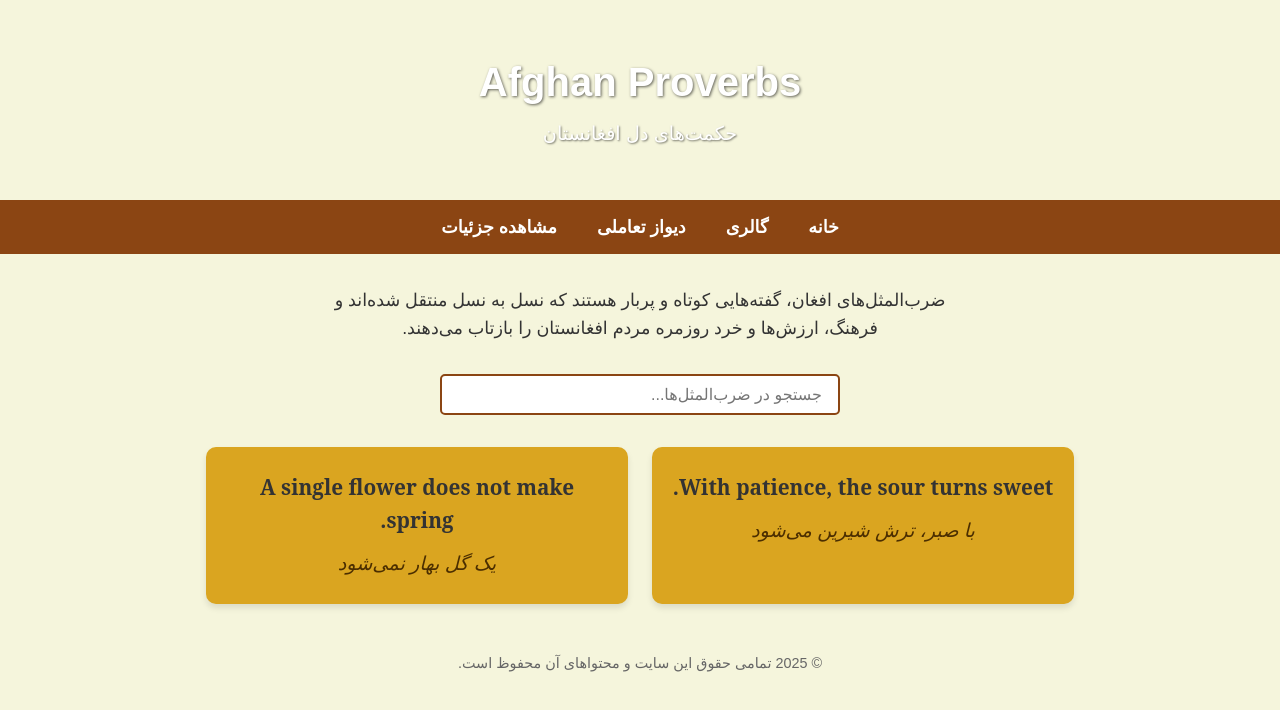
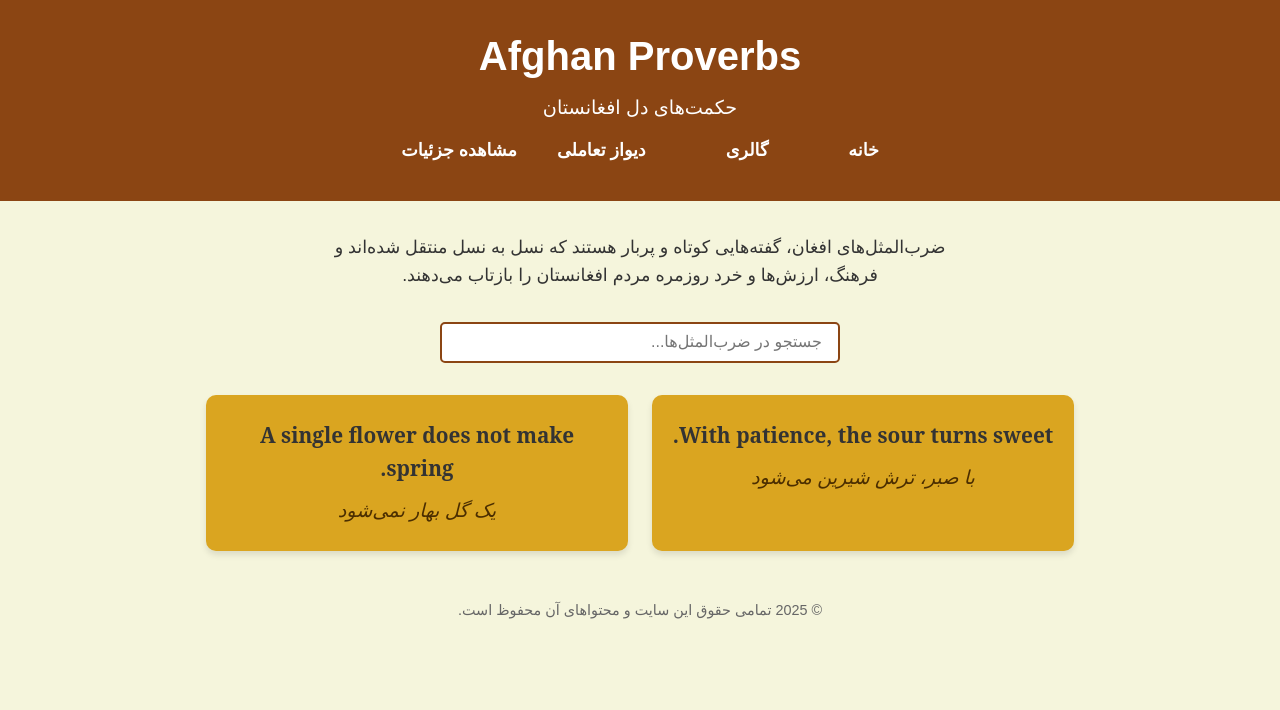
Before and after one commit to elhamkhatibi5/My-Proverb-Website, a plain HTML site: page index.html in a window 1280 px wide. Drawn offline with Linux system fonts and the light colour scheme.

Commit message:
Update index.html

```diff
--- a/index.html
+++ b/index.html
@@ -1,9 +1,11 @@
-<!DOCTYPE html><html lang="fa">
+<!DOCTYPE html>
+<html lang="fa">
 <head>
   <meta charset="UTF-8" />
   <meta name="viewport" content="width=device-width, initial-scale=1" />
   <title>Afghan Proverbs</title>
   <style>
+    /* تنظیمات پایه */
     * {
       box-sizing: border-box;
       margin: 0;
@@ -11,33 +13,29 @@
     }
     body {
       font-family: Arial, sans-serif;
-      background-color: #f5f5dc;
+      background-color: #f5f5dc; /* رنگ بژ */
       color: #333;
       line-height: 1.6;
-      direction: rtl;
-    }header {
-  background-image: url('images/header.jpg');
-  background-size: cover;
-  background-position: center;
-  height: 200px;
-  display: flex;
-  flex-direction: column;
-  justify-content: center;
-  align-items: center;
+      direction: rtl; /* راست‌چین */
+    }
+
+    /* هدر */
+    header {
+      background-color: #8B4513; /* قهوه‌ای */
       color: white;
+      padding: 1.5rem 1rem;
       text-align: center;
     }
     header h1 {
       font-size: 2.5rem;
       margin-bottom: 0.3rem;
-  text-shadow: 1px 1px 3px rgba(0, 0, 0, 0.6);
     }
     header h2 {
       font-weight: normal;
       font-size: 1.2rem;
-  text-shadow: 1px 1px 2px rgba(0, 0, 0, 0.5);
     }
 
+    /* منوی ناوبری افقی */
     nav ul {
       list-style: none;
       display: flex;
@@ -55,9 +53,10 @@ nav ul li a {
       transition: color 0.3s ease;
     }
     nav ul li a:hover {
-  color: #DAA520;
+      color: #DAA520; /* طلایی */
     }
 
+    /* مقدمه */
     .intro {
       max-width: 700px;
       margin: 2rem auto;
@@ -66,6 +65,7 @@ nav ul li a:hover {
       font-size: 1.1rem;
     }
 
+    /* جستجو */
     .search-section {
       text-align: center;
       margin: 2rem 0;
@@ -84,6 +84,7 @@ nav ul li a:hover {
       border-color: #DAA520;
     }
 
+    /* گرید ضرب‌المثل‌ها */
     .featured {
       display: grid;
       grid-template-columns: repeat(auto-fit, minmax(280px, 1fr));
@@ -93,8 +94,9 @@ nav ul li a:hover {
       padding: 0 1rem;
     }
 
+    /* کارت ضرب‌المثل */
     .proverb-card {
-  background-color: #DAA520;
+      background-color: #DAA520; /* طلایی */
       border-radius: 10px;
       padding: 1.5rem 1.2rem;
       box-shadow: 0 4px 6px rgba(0,0,0,0.1);
@@ -115,10 +117,11 @@ nav ul li a:hover {
     .proverb-card p:last-child {
       font-style: italic;
       font-size: 1.2rem;
-  color: #4B2E00;
+      color: #4B2E00; /* قهوه‌ای تیره */
       font-family: Arial, sans-serif;
     }
 
+    /* واکنش‌گرایی متن و اندازه */
     @media (max-width: 480px) {
       header h1 {
         font-size: 2rem;
@@ -130,26 +133,33 @@ nav ul li a:hover {
         font-size: 1rem;
       }
     }
-
   </style>
 </head>
 <body>
+
   <header>
     <h1>Afghan Proverbs</h1>
     <h2>حکمت‌های دل افغانستان</h2>
-  </header>
     <nav>
       <ul>
-      <li><a href="index.html">خانه</a></li>
-      <li><a href="gallery.html">گالری</a></li>
+        <li><a href="index.html">خانه</li>
+          <li><a href="gallery.html">گالری</li>
+
         <li><a href="wall.html">دیواز تعاملی</a></li>
         <li><a href="detail.html">مشاهده جزئیات</a></li>
       </ul>
-  </nav>  <section class="intro">
+    </nav>
+  </header>
+
+  <section class="intro">
     <p>ضرب‌المثل‌های افغان، گفته‌هایی کوتاه و پربار هستند که نسل به نسل منتقل شده‌اند و فرهنگ، ارزش‌ها و خرد روزمره مردم افغانستان را بازتاب می‌دهند.</p>
-  </section>  <section class="search-section">
+  </section>
+
+  <section class="search-section">
     <input type="text" placeholder="جستجو در ضرب‌المثل‌ها..." />
-  </section>  <section class="featured">
+  </section>
+
+<section class="featured">
     <div class="proverb-card">
       <p>With patience, the sour turns sweet.</p>
       <p>با صبر، ترش شیرین می‌شود</p>
@@ -158,7 +168,8 @@ nav ul li a:hover {
       <p>A single flower does not make spring.</p>
       <p>یک گل بهار نمی‌شود</p>
     </div>
-  </section>  <footer style="text-align:center; margin-top:40px; font-size:0.9rem; color:#666;">
+  </section>
+  <footer style="text-align:center; margin-top:40px; font-size:0.9rem; color:#666;">
     © 2025 تمامی حقوق این سایت و محتواهای آن محفوظ است.
   </footer>
 </body>
```
Lines whose indentation alone changed are shown as unchanged.
